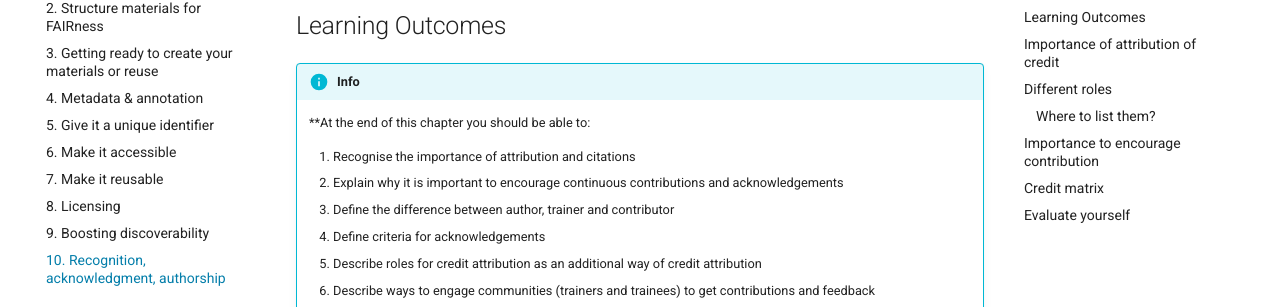
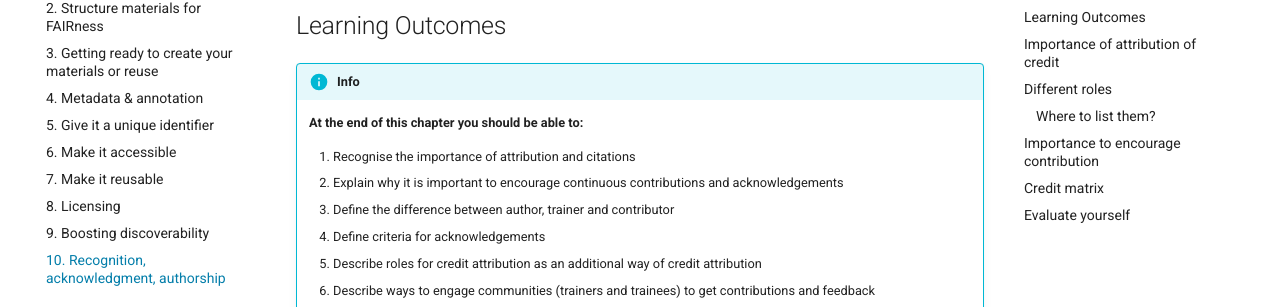
Before and after one commit to elixir-europe-training/ELIXIR-TrP-FAIR-training-handbook, an MkDocs documentation site: the page built from docs/chapters/chapter_10.md, in a window 1280 px wide and 900 px high, scrolled down 633 px. Shown: the part 145-452 px from the top of the window. Built offline with MkDocs 1.6.1 and Material for MkDocs 9.7.7, drawn with Linux system fonts in a browser that asks for light colours; comment, search, counter and statistics services are not loaded.

Commit message:
fixes typo with bold text

```diff
--- a/docs/chapters/chapter_10.md
+++ b/docs/chapters/chapter_10.md
@@ -24,7 +24,7 @@ Here should be the prerequisites of this chapter.
 ## Learning Outcomes
 
 !!! info
-    **At the end of this chapter you should be able to:
+    **At the end of this chapter you should be able to:**
 
     1. Recognise the importance of attribution and citations
     2. Explain why it is important to encourage continuous contributions and acknowledgements
```
